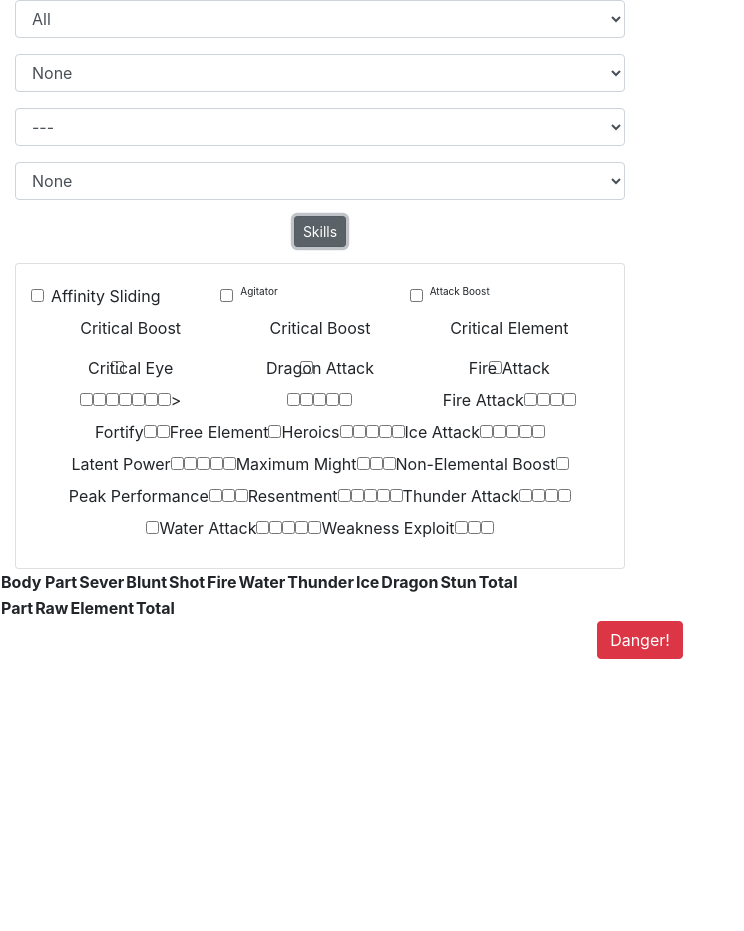
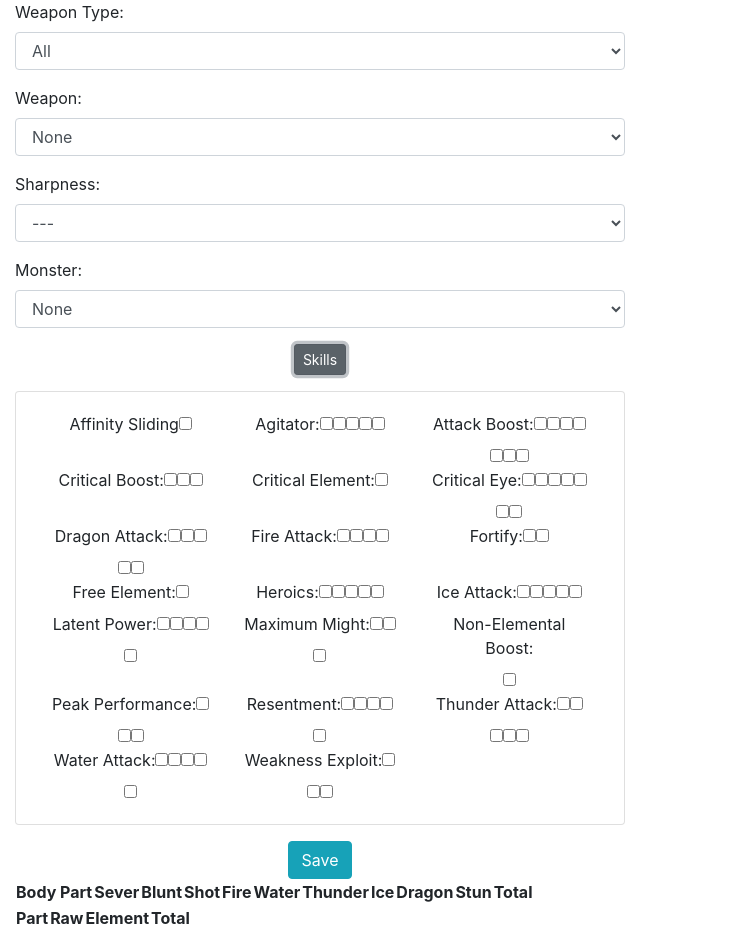
Before and after one commit to seanmcortes/MHW-Calculator, a React (Create React App) app in the folder client/: page / in a window 1280 px wide. Both pictures are taken after a click on the button "Skills". Shown: the whole page, without its empty margins (0-744 px from the left). Before the commit the page ends 800 px from the top, so only its background shows below. Built offline with nearby package versions, Linux system fonts and the light colour scheme; no server answers.

Commit message:
adjust columns and rows, fix display of skills, add form validation for save method

```diff
--- a/client/src/App.js
+++ b/client/src/App.js
@@ -11,7 +11,8 @@ import { Button, Form, FormGroup, Label, FormText, Input, InputGroup, Collapse,
 class App extends Component {
 	constructor(props){
 		super(props);
-		this.handleRadioClick = this.handleSkillBoxClick.bind(this);
+		this.handleSkillBoxClick = this.handleSkillBoxClick.bind(this);
+    this.handleSaveClick = this.handleSaveClick.bind(this);
 		this.toggle = this.toggle.bind(this);
 	}
 
@@ -57,7 +58,8 @@ class App extends Component {
 	      thunderAttack: ['','0-1'],
 	      waterAttack: ['','0-1'],
 	      weaknessExploit: ['',0]
-    	}
+    	},
+    savedState: {}
 	};
 
 	componentDidMount() {
@@ -67,6 +69,10 @@ class App extends Component {
   }
 
 	componentDidUpdate(){
+    console.log(this.state);
+    console.log(typeof this.state.monsterValue);
+    console.log(this.state.monsterValue);
+    console.log(this.state.monsterValue.length);
 	}
 
   /*
@@ -85,193 +91,187 @@ class App extends Component {
   renderSkills =  _ =>
   <Container fluid id="skills-container">
   	<Row>
-  		<Col xs="4">
-        <InputGroup>
-          <Label>Affinity Sliding</Label>
-          <Input type="checkbox" name="affinitySliding" value="30" id="0" onChange={this.handleSkillBoxClick}></Input>
-        </InputGroup>
+  		<Col xs="4" className="float-right">
+        <label className="skills-label">Affinity Sliding</label>
+        <input type="checkbox" name="affinitySliding" value="30" id="0" onChange={this.handleSkillBoxClick}></input>
   		</Col>
   		<Col xs="4">
-        <InputGroup>
-            <Label style={{ fontSize: '10px' }}>Agitator {this.state.skills.agitator[0]}</Label>
-            <Input type="checkbox" name="agitator" value="4-3" id="0" onChange={this.handleSkillBoxClick}></Input>
-            <Input type="checkbox" name="agitator" value="8-6" id="1" onChange={this.handleSkillBoxClick}></Input>
-            <Input type="checkbox" name="agitator" value="12-9" id="2" onChange={this.handleSkillBoxClick}></Input>
-            <Input type="checkbox" name="agitator" value="16-12" id="3" onChange={this.handleSkillBoxClick}></Input>
-            <Input type="checkbox" name="agitator" value="20-15" id="4" onChange={this.handleSkillBoxClick}></Input>
-        </InputGroup>
+        <label className="skills-label">Agitator:</label>
+        <input type="checkbox" name="agitator" value="4-3" id="0" onChange={this.handleSkillBoxClick}></input>
+        <input type="checkbox" name="agitator" value="8-6" id="1" onChange={this.handleSkillBoxClick}></input>
+        <input type="checkbox" name="agitator" value="12-9" id="2" onChange={this.handleSkillBoxClick}></input>
+        <input type="checkbox" name="agitator" value="16-12" id="3" onChange={this.handleSkillBoxClick}></input>
+        <input type="checkbox" name="agitator" value="20-15" id="4" onChange={this.handleSkillBoxClick}></input>
+        {this.state.skills.agitator[0]}
   		</Col>
   		<Col xs="4">
-        <InputGroup>
-          <Label style={{ fontSize: '10px' }}>Attack Boost {this.state.skills.attackBoost[0]}</Label>
-          <Input type="checkbox" name="attackBoost" value="3-0" id="0" onChange={this.handleSkillBoxClick}></Input>
-          <Input type="checkbox" name="attackBoost" value="6-0" id="1" onChange={this.handleSkillBoxClick}></Input>
-          <Input type="checkbox" name="attackBoost" value="9-0" id="2" onChange={this.handleSkillBoxClick}></Input>
-          <Input type="checkbox" name="attackBoost" value="12-5" id="3" onChange={this.handleSkillBoxClick}></Input>
-          <Input type="checkbox" name="attackBoost" value="15-5" id="4" onChange={this.handleSkillBoxClick}></Input>
-          <Input type="checkbox" name="attackBoost" value="18-5" id="5" onChange={this.handleSkillBoxClick}></Input>
-          <Input type="checkbox" name="attackBoost" value="21-5" id="6" onChange={this.handleSkillBoxClick}></Input>
-        </InputGroup>
+        <label className="skills-label">Attack Boost:</label>
+        <input type="checkbox" name="attackBoost" value="3-0" id="0" onChange={this.handleSkillBoxClick}></input>
+        <input type="checkbox" name="attackBoost" value="6-0" id="1" onChange={this.handleSkillBoxClick}></input>
+        <input type="checkbox" name="attackBoost" value="9-0" id="2" onChange={this.handleSkillBoxClick}></input>
+        <input type="checkbox" name="attackBoost" value="12-5" id="3" onChange={this.handleSkillBoxClick}></input>
+        <input type="checkbox" name="attackBoost" value="15-5" id="4" onChange={this.handleSkillBoxClick}></input>
+        <input type="checkbox" name="attackBoost" value="18-5" id="5" onChange={this.handleSkillBoxClick}></input>
+        <input type="checkbox" name="attackBoost" value="21-5" id="6" onChange={this.handleSkillBoxClick}></input>
+        {this.state.skills.attackBoost[0]}
       </Col>
   	</Row>
 
     <Row>
       <Col xs="4">
-  			<p>Critical Boost {this.state.skills.criticalBoost[0]}</p>
+        <label className="skills-label">Critical Boost:</label>
+        <input type="checkbox" name="criticalBoost" value="0.30" id="0" onChange={this.handleSkillBoxClick}></input>
+        <input type="checkbox" name="criticalBoost" value="0.35" id="1" onChange={this.handleSkillBoxClick}></input>
+        <input type="checkbox" name="criticalBoost" value="0.40" id="2" onChange={this.handleSkillBoxClick}></input>
+        {this.state.skills.criticalBoost[0]}
       </Col>
       <Col xs="4">
-  			<p>Critical Boost {this.state.skills.criticalBoost[0]}</p>
+        <label className="skills-label">Critical Element:</label>
+        <input type="checkbox" name="criticalElement" value=".2-.275-.35" id="0" onChange={this.handleSkillBoxClick}></input>
+        {this.state.skills.criticalEye[0]}
       </Col>
       <Col xs="4">
-  			<p>Critical Element </p>
-  		</Col>
-  	</Row>
-    <Row>
-      <Col xs="4">
-        <Input type="checkbox" name="criticalBoost" value="0.30" id="0" onChange={this.handleSkillBoxClick}></Input>
-        <Input type="checkbox" name="criticalBoost" value="0.35" id="1" onChange={this.handleSkillBoxClick}></Input>
-        <Input type="checkbox" name="criticalBoost" value="0.40" id="2" onChange={this.handleSkillBoxClick}></Input>
-      </Col>
-      <Col xs="4">
-        <Input type="checkbox" name="criticalBoost" value="0.30" id="0" onChange={this.handleSkillBoxClick}></Input>
-        <Input type="checkbox" name="criticalBoost" value="0.35" id="1" onChange={this.handleSkillBoxClick}></Input>
-        <Input type="checkbox" name="criticalBoost" value="0.40" id="2" onChange={this.handleSkillBoxClick}></Input>
-      </Col>
-      <Col xs="4">
-        <Input type="checkbox" name="criticalElement" value=".2-.275-.35" id="0" onChange={this.handleSkillBoxClick}></Input>
-      </Col>
-    </Row>
-
-    <Row>
-      <Col xs="4">
-        <label htmlFor="criticalEye">Critical Eye {this.state.skills.criticalEye[0]}</label>
-      </Col>
-      <Col xs="4">
-        <label htmlFor="dragonAttack">Dragon Attack {this.state.skills.dragonAttack[0]}</label>
-      </Col>
-      <Col xs="4">
-        <label htmlFor="fireAttack">Fire Attack {this.state.skills.fireAttack[0]}</label>
-      </Col>
-    </Row>
-    <Row>
-      <Col xs="4">
+        <label className="skills-label">Critical Eye:{this.state.skills.criticalEye[0]}</label>
         <input type="checkbox" name="criticalEye" value="3" id="0" onChange={this.handleSkillBoxClick}></input>
         <input type="checkbox" name="criticalEye" value="6" id="1" onChange={this.handleSkillBoxClick}></input>
         <input type="checkbox" name="criticalEye" value="10" id="2" onChange={this.handleSkillBoxClick}></input>
         <input type="checkbox" name="criticalEye" value="15" id="3" onChange={this.handleSkillBoxClick}></input>
         <input type="checkbox" name="criticalEye" value="20" id="4" onChange={this.handleSkillBoxClick}></input>
         <input type="checkbox" name="criticalEye" value="25" id="5" onChange={this.handleSkillBoxClick}></input>
-        <input type="checkbox" name="criticalEye" value="30" id="6" onChange={this.handleSkillBoxClick}></input>>
+        <input type="checkbox" name="criticalEye" value="30" id="6" onChange={this.handleSkillBoxClick}></input>
+        {this.state.skills.criticalEye[0]}
       </Col>
+    </Row>
+
+
+    <Row>
       <Col xs="4">
+        <label className="skills-label">Dragon Attack:</label>
         <input type="checkbox" name="dragonAttack" value="30-1" id="0" onChange={this.handleSkillBoxClick}></input>
         <input type="checkbox" name="dragonAttack" value="60-1" id="1" onChange={this.handleSkillBoxClick}></input>
         <input type="checkbox" name="dragonAttack" value="100-1" id="2" onChange={this.handleSkillBoxClick}></input>
         <input type="checkbox" name="dragonAttack" value="100-1.05" id="3" onChange={this.handleSkillBoxClick}></input>
         <input type="checkbox" name="dragonAttack" value="100-1.10" id="4" onChange={this.handleSkillBoxClick}></input>
+        {this.state.skills.dragonAttack[0]}
       </Col>
       <Col xs="4">
-        <label htmlFor="fireAttack">Fire Attack {this.state.skills.fireAttack[0]}</label>
+        <label className="skills-label">Fire Attack:</label>
         <input type="checkbox" name="fireAttack" value="30-1" id="0" onChange={this.handleSkillBoxClick}></input>
         <input type="checkbox" name="fireAttack" value="60-1" id="1" onChange={this.handleSkillBoxClick}></input>
         <input type="checkbox" name="fireAttack" value="100-1.05" id="3" onChange={this.handleSkillBoxClick}></input>
         <input type="checkbox" name="fireAttack" value="100-1.10" id="4" onChange={this.handleSkillBoxClick}></input>
+        {this.state.skills.fireAttack[0]}
+      </Col>
+      <Col xs="4">
+        <label className="skills-label">Fortify:</label>
+        <input type="checkbox" name="fortify" value="0.10" id="0" onChange={this.handleSkillBoxClick}></input>
+        <input type="checkbox" name="fortify" value="0.20" id="1" onChange={this.handleSkillBoxClick}></input>
+        {this.state.skills.fortify[0]}
       </Col>
     </Row>
 
-    <Container>
-
-
-
-
-
-
-
-
-    <label htmlFor="fortify">Fortify {this.state.skills.fortify[0]}</label>
-    <input type="checkbox" name="fortify" value="0.10" id="0" onChange={this.handleSkillBoxClick}></input>
-    <input type="checkbox" name="fortify" value="0.20" id="1" onChange={this.handleSkillBoxClick}></input>
-
-    <label htmlFor="freeElem">Free Element </label>
+    <Row>
+      <Col xs="4">
+        <label className="skills-label">Free Element:</label>
         <input type="checkbox" name="freeElem" value="1" id="0" onChange={this.handleSkillBoxClick}></input>
-
-    <label htmlFor="heroics">Heroics {this.state.skills.heroics[0]}</label>
+      </Col>
+      <Col xs="4">
+        <label className="skills-label">Heroics:</label>
         <input type="Checkbox" name="heroics" value="0.05" id="0" onChange={this.handleSkillBoxClick}></input>
         <input type="Checkbox" name="heroics" value="0.1" id="1" onChange={this.handleSkillBoxClick}></input>
         <input type="Checkbox" name="heroics" value="0.15" id="2" onChange={this.handleSkillBoxClick}></input>
         <input type="Checkbox" name="heroics" value="0.2" id="3" onChange={this.handleSkillBoxClick}></input>
         <input type="Checkbox" name="heroics" value="0.3" id="4" onChange={this.handleSkillBoxClick}></input>
-
-    <label htmlFor="iceAttack">Ice Attack {this.state.skills.iceAttack[0]}</label>
+        {this.state.skills.heroics[0]}
+      </Col>
+      <Col xs="4">
+        <label className="skills-label">Ice Attack:</label>
         <input type="Checkbox" name="iceAttack" value="30-1" id="0" onChange={this.handleSkillBoxClick}></input>
         <input type="Checkbox" name="iceAttack" value="60-1" id="1" onChange={this.handleSkillBoxClick}></input>
         <input type="Checkbox" name="iceAttack" value="100-1" id="2" onChange={this.handleSkillBoxClick}></input>
         <input type="Checkbox" name="iceAttack" value="100-1.05" id="3" onChange={this.handleSkillBoxClick}></input>
         <input type="Checkbox" name="iceAttack" value="100-1.10" id="4" onChange={this.handleSkillBoxClick}></input>
+        {this.state.skills.iceAttack[0]}
+      </Col>
+    </Row>
 
-    <label htmlFor="latentPower">Latent Power {this.state.skills.latentPower[0]}</label>
+    <Row>
+      <Col xs="4">
+        <label className="skills-label">Latent Power:</label>
         <input type="Checkbox" name="latentPower" value="10" id="0" onChange={this.handleSkillBoxClick}></input>
         <input type="Checkbox" name="latentPower" value="20" id="1" onChange={this.handleSkillBoxClick}></input>
         <input type="Checkbox" name="latentPower" value="30" id="2" onChange={this.handleSkillBoxClick}></input>
         <input type="Checkbox" name="latentPower" value="40" id="3" onChange={this.handleSkillBoxClick}></input>
         <input type="Checkbox" name="latentPower" value="50" id="4" onChange={this.handleSkillBoxClick}></input>
-
-    <label htmlFor="maximumMight">Maximum Might {this.state.skills.maximumMight[0]}</label>
+        {this.state.skills.latentPower[0]}
+      </Col>
+      <Col xs="4">
+        <label className="skills-label">Maximum Might:</label>
         <input type="Checkbox" name="maximumMight" value="10" id="0" onChange={this.handleSkillBoxClick}></input>
         <input type="Checkbox" name="maximumMight" value="20" id="1" onChange={this.handleSkillBoxClick}></input>
         <input type="Checkbox" name="maximumMight" value="30" id="2" onChange={this.handleSkillBoxClick}></input>
+        {this.state.skills.maximumMight[0]}
+      </Col>
+      <Col xs="4">
+        <label className="skills-label">Non-Elemental Boost:</label>
+        <input type="Checkbox" name="nonElementalBoost" value="1.1" id="0" onChange={this.handleSkillBoxClick}></input>
+      </Col>
+    </Row>
 
-    <label htmlFor="nonElementalBoost">Non-Elemental Boost </label>
-    <input type="Checkbox" name="nonElementalBoost" value="1.1" id="0" onChange={this.handleSkillBoxClick}></input>
-
-    <label htmlFor="peakPerformance">Peak Performance {this.state.skills.peakPerformance[0]}</label>
+    <Row>
+      <Col xs="4">
+        <label className="skills-label">Peak Performance:</label>
         <input type="Checkbox" name="peakPerformance" value="5" id="0" onChange={this.handleSkillBoxClick}></input>
         <input type="Checkbox" name="peakPerformance" value="10" id="1" onChange={this.handleSkillBoxClick}></input>
         <input type="Checkbox" name="peakPerformance" value="20" id="2" onChange={this.handleSkillBoxClick}></input>
-
-    <label htmlFor="resentment">Resentment {this.state.skills.resentment[0]}</label>
+        {this.state.skills.peakPerformance[0]}
+      </Col>
+      <Col xs="4">
+        <label className="skills-label">Resentment:</label>
         <input type="Checkbox" name="resentment" value="5" id="0" onChange={this.handleSkillBoxClick}></input>
         <input type="Checkbox" name="resentment" value="10" id="1" onChange={this.handleSkillBoxClick}></input>
         <input type="Checkbox" name="resentment" value="15" id="2" onChange={this.handleSkillBoxClick}></input>
         <input type="Checkbox" name="resentment" value="20" id="3" onChange={this.handleSkillBoxClick}></input>
         <input type="Checkbox" name="resentment" value="25" id="4" onChange={this.handleSkillBoxClick}></input>
-
-    <label htmlFor="thunderAttack">Thunder Attack {this.state.skills.thunderAttack[0]}</label>
+        {this.state.skills.resentment[0]}
+      </Col>
+      <Col xs="4">
+        <label className="skills-label">Thunder Attack:</label>
         <input type="Checkbox" name="thunderAttack" value="30-1" id="0" onChange={this.handleSkillBoxClick}></input>
         <input type="Checkbox" name="thunderAttack" value="60-1" id="1" onChange={this.handleSkillBoxClick}></input>
         <input type="Checkbox" name="thunderAttack" value="100-1" id="2" onChange={this.handleSkillBoxClick}></input>
         <input type="Checkbox" name="thunderAttack" value="100-1.05" id="3" onChange={this.handleSkillBoxClick}></input>
         <input type="Checkbox" name="thunderAttack" value="100-1.10" id="4" onChange={this.handleSkillBoxClick}></input>
+        {this.state.skills.thunderAttack[0]}
+      </Col>
+    </Row>
 
-    <label htmlFor="waterAttack">Water Attack {this.state.skills.waterAttack[0]}</label>
+    <Row>
+      <Col xs="4">
+        <label className="skills-label">Water Attack:</label>
         <input type="Checkbox" name="waterAttack" value="30-1" id="0" onChange={this.handleSkillBoxClick}></input>
         <input type="Checkbox" name="waterAttack" value="60-1" id="1" onChange={this.handleSkillBoxClick}></input>
         <input type="Checkbox" name="waterAttack" value="100-1" id="2" onChange={this.handleSkillBoxClick}></input>
         <input type="Checkbox" name="waterAttack" value="100-1.05" id="3" onChange={this.handleSkillBoxClick}></input>
         <input type="Checkbox" name="waterAttack" value="100-1.10" id="4" onChange={this.handleSkillBoxClick}></input>
-
-    <label htmlFor="weaknessExploit">Weakness Exploit {this.state.skills.weaknessExploit[0]}</label>
+        {this.state.skills.waterAttack[0]}
+      </Col>
+      <Col xs="4">
+        <label className="skills-label">Weakness Exploit:</label>
         <input type="Checkbox" name="weaknessExploit" value="15" id="0" onChange={this.handleSkillBoxClick}></input>
         <input type="Checkbox" name="weaknessExploit" value="30" id="1" onChange={this.handleSkillBoxClick}></input>
         <input type="Checkbox" name="weaknessExploit" value="50" id="2" onChange={this.handleSkillBoxClick}></input>
-    </Container>
+        {this.state.skills.weaknessExploit[0]}
+      </Col>
+      <Col xs="4">
+      </Col>
+    </Row>
   </Container>
 
-
-
-
-
-
-
-
-
-
-
-
-
   renderSharpness = _ =>
-  	<div className="Sharpness-div">
-  		<Input type="select" id="Sharpness-select" onChange={this.handleSharpnessSelect}>
+  	<div className="sharpness-div">
+      <Label for="sharpness-select" className="float-left">Sharpness:</Label>
+  		<Input type="select" id="sharpness-select" onChange={this.handleSharpnessSelect} required>
   			<option key="NONE" value="" disabled selected>---</option>
   			<option key="RED" value="0.50-0.25">Red</option>
   			<option key="ORANGE" value="0.75-0.50">Orange</option>
@@ -377,6 +377,26 @@ class App extends Component {
 		}
 	}
 
+  handleSaveClick = (event) => {
+    event.preventDefault();
+    event.stopPropagation();
+    if(this.state.weaponValue == undefined || this.state.weaponValue.weapon_id == 0)
+        console.log("Weaponvalue");
+    else if (this.state.weaponSharpness[0] == 0)
+        console.log("sharpness");
+    else if (this.state.monsterValue == undefined || !this.state.monsterValue.length)
+        console.log("monstervalue");
+    else {
+      let values = {
+        weaponValue: this.state.weaponValue,
+        monsterValue: this.state.monsterValue,
+        weaponSharpness: this.state.weaponSharpness,
+        skills: this.state.skills
+      }
+      this.setState({ savedState: values })
+    }
+  }
+
 	handleSharpnessSelect = (event) => {
 		let sharpnessSelect = event.target.value.toString().split('-');
 		this.setState({ weaponSharpness: sharpnessSelect});
@@ -390,6 +410,7 @@ class App extends Component {
   	const { weaponType } = this.state;
   	const { skills } = this.state;
   	const { weaponSharpness } = this.state;
+    const { savedState } = this.state;
 
   	return (
   		<div className="App">
@@ -398,14 +419,16 @@ class App extends Component {
   					<Col md="6">
 	  					<Form id="weapon-1-form">
 		    				<FormGroup>
-				    			<Input type="select" name="select" id="Weapon-type-select" onChange={this.weaponTypeSelect}>
+                  <Label for="weapon-type-select" className="float-left">Weapon Type:</Label>
+				    			<Input type="select" name="select" id="weapon-type-select" onChange={this.weaponTypeSelect}>
 					    			<option value="0">All</option>
 					    			{weaponType.map(this.renderWeaponType)}
 					    		</Input>
 		    				</FormGroup>
 		    				<FormGroup>
-					    		<Input type="select" name="select" id="Weapon-select" onChange={this.weaponSelect}>
-					    			<option value="None">None</option>
+                  <Label for="weapon-select" className="float-left">Weapon:</Label>
+					    		<Input type="select" name="select" id="weapon-select" onChange={this.weaponSelect} required>
+					    			<option value="">None</option>
 					    			{weapons.map(this.renderWeapons)}
 					    		</Input>
 		    				</FormGroup>
@@ -413,16 +436,13 @@ class App extends Component {
 		    					{this.renderSharpness()}
 		    				</FormGroup>
 		    				<FormGroup>
-					    		<Input type="select" id="Monster-select" onChange={this.monsterSelect}>
-					    			<option value="None">None</option>
+                  <Label for="monster-select" className="float-left">Monster:</Label>
+					    		<Input type="select" id="monster-select" onChange={this.monsterSelect} required>
+					    			<option value="">None</option>
 					    			{monsters.map(this.renderMonsters)}
 					    		</Input>
 		    				</FormGroup>
-	    				</Form>
-  					</Col>
-  				</Row>
-  				<Row>
-  					<Col md="6">
+                <FormGroup>
                   <Button onClick={this.toggle} style={{ marginBottom: '1rem' }} size="sm">Skills</Button>
                   <Collapse isOpen={this.state.collapse}>
                     <Card>
@@ -431,14 +451,22 @@ class App extends Component {
                       </CardBody>
                     </Card>
                   </Collapse>
+                </FormGroup>
+                <Button color="info" type="submit" onClick={this.handleSaveClick}>Save</Button>
+	    				</Form>
+  					</Col>
+  				</Row>
+          <Row>
+            <Col md="6">
+              <Hitzone monster={monsterValue} />
+            </Col>
+          </Row>
+          <Row>
+            <Col md="6">
+              <Calculator weapon={weaponValue} monster={monsterValue} skills={skills} sharpness={weaponSharpness} savedState={savedState} />
             </Col>
           </Row>
   			</Container>
-
-    		<Hitzone monster={monsterValue} />
-        <Calculator weapon={weaponValue} monster={monsterValue} skills={skills} sharpness={weaponSharpness}/>
-
-        <Button color="danger">Danger!</Button>
   		</div>
   	);
   }
```
Lines whose indentation alone changed are shown as unchanged.
